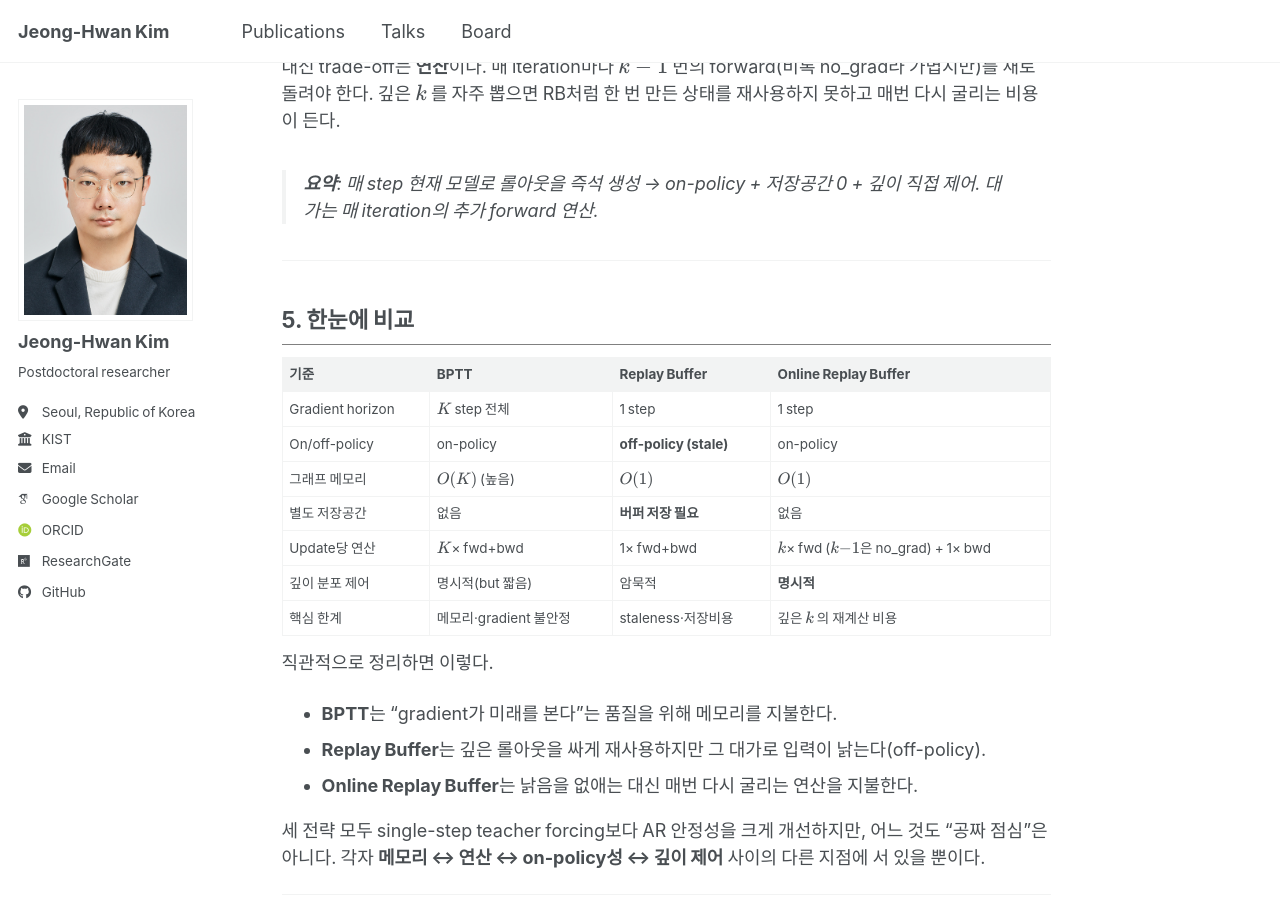
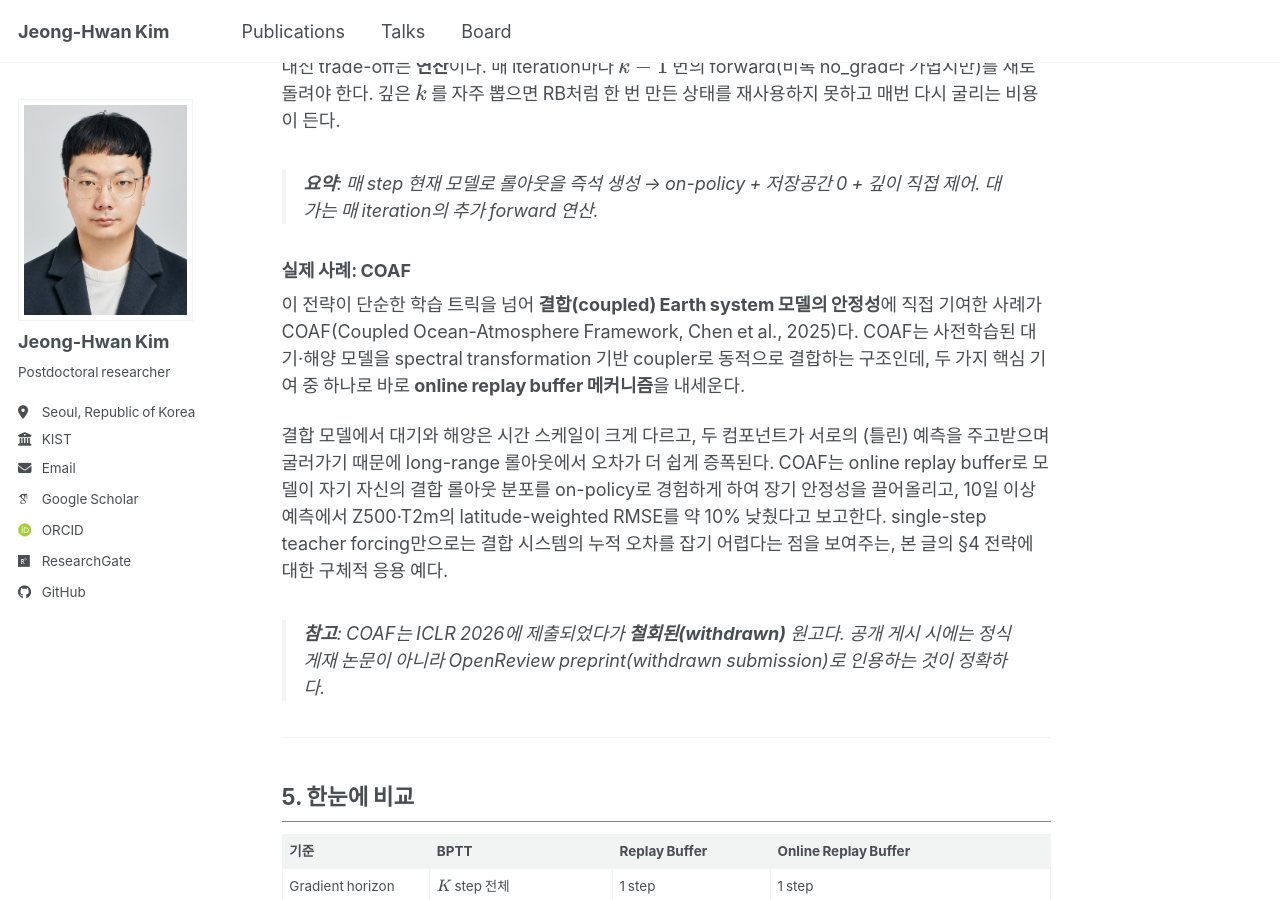
Before and after one commit to jeonghwan723/jeonghwan723.github.io, a Jekyll site: the page built from _posts/2026-06-24-test.md, in a window 1280 px wide and 900 px high, scrolled down 4616 px. Built offline with Jekyll 4.4.1, drawn with Linux system fonts in a browser that asks for light colours; some web fonts are replaced; a script bundle is joined from its source files by our own code; library files that are not in the unit come from our copies; some of the changed text lies outside the part shown.

Commit message:
Update _posts/2026-06-24-test.md (via Pages CMS)

```diff
--- a/_posts/2026-06-24-test.md
+++ b/_posts/2026-06-24-test.md
@@ -141,6 +141,14 @@ for it in range(num_iters):
 
 > **요약**: 매 step 현재 모델로 롤아웃을 즉석 생성 → on-policy + 저장공간 0 + 깊이 직접 제어. 대가는 매 iteration의 추가 forward 연산.
 
+### 실제 사례: COAF
+
+이 전략이 단순한 학습 트릭을 넘어 **결합(coupled) Earth system 모델의 안정성**에 직접 기여한 사례가 COAF(Coupled Ocean-Atmosphere Framework, Chen et al., 2025)다. COAF는 사전학습된 대기·해양 모델을 spectral transformation 기반 coupler로 동적으로 결합하는 구조인데, 두 가지 핵심 기여 중 하나로 바로 **online replay buffer 메커니즘**을 내세운다.
+
+결합 모델에서 대기와 해양은 시간 스케일이 크게 다르고, 두 컴포넌트가 서로의 (틀린) 예측을 주고받으며 굴러가기 때문에 long-range 롤아웃에서 오차가 더 쉽게 증폭된다. COAF는 online replay buffer로 모델이 자기 자신의 결합 롤아웃 분포를 on-policy로 경험하게 하여 장기 안정성을 끌어올리고, 10일 이상 예측에서 Z500·T2m의 latitude-weighted RMSE를 약 10% 낮췄다고 보고한다. single-step teacher forcing만으로는 결합 시스템의 누적 오차를 잡기 어렵다는 점을 보여주는, 본 글의 §4 전략에 대한 구체적 응용 예다.
+
+> **참고**: COAF는 ICLR 2026에 제출되었다가 **철회된(withdrawn)** 원고다. 공개 게시 시에는 정식 게재 논문이 아니라 OpenReview preprint(withdrawn submission)로 인용하는 것이 정확하다.
+
 ---
 
 ## 5. 한눈에 비교
@@ -182,5 +190,6 @@ BPTT는 gradient 충실도를, replay buffer는 깊이의 경제성을, online r
 ### 참고 문헌
 
 - Brandstetter, J., Worrall, D., & Welling, M. (2022). *Message Passing Neural PDE Solvers.* ICLR. — pushforward trick
+- Chen, K., Ling, F., Fei, B., Han, T., Wang, S., Liu, L., Li, B., & Bai, L. (2025). *Bridging Oceans and Atmosphere: A More Comprehensive Weather Model (COAF).* OpenReview, ICLR 2026 withdrawn submission. [https://openreview.net/forum?id=ybLoYEO9PF](https://openreview.net/forum?id=ybLoYEO9PF) — online replay buffer 기반 결합 모델
 - Lam, R. et al. (2023). *Learning skillful medium-range global weather forecasting (GraphCast).* Science. — autoregressive fine-tuning curriculum
 - McCabe, M. et al. (2023). *Towards Stability of Autoregressive Neural Operators.* — AR 안정성 분석
```
